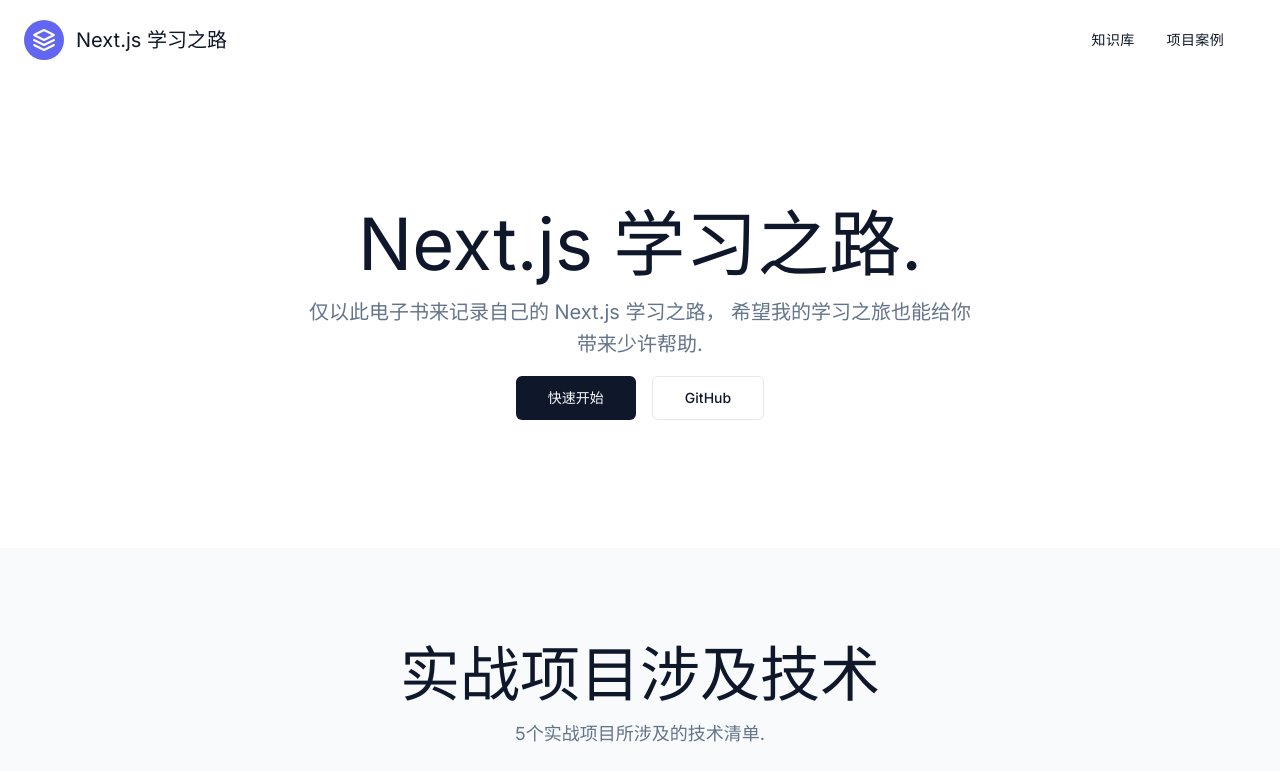
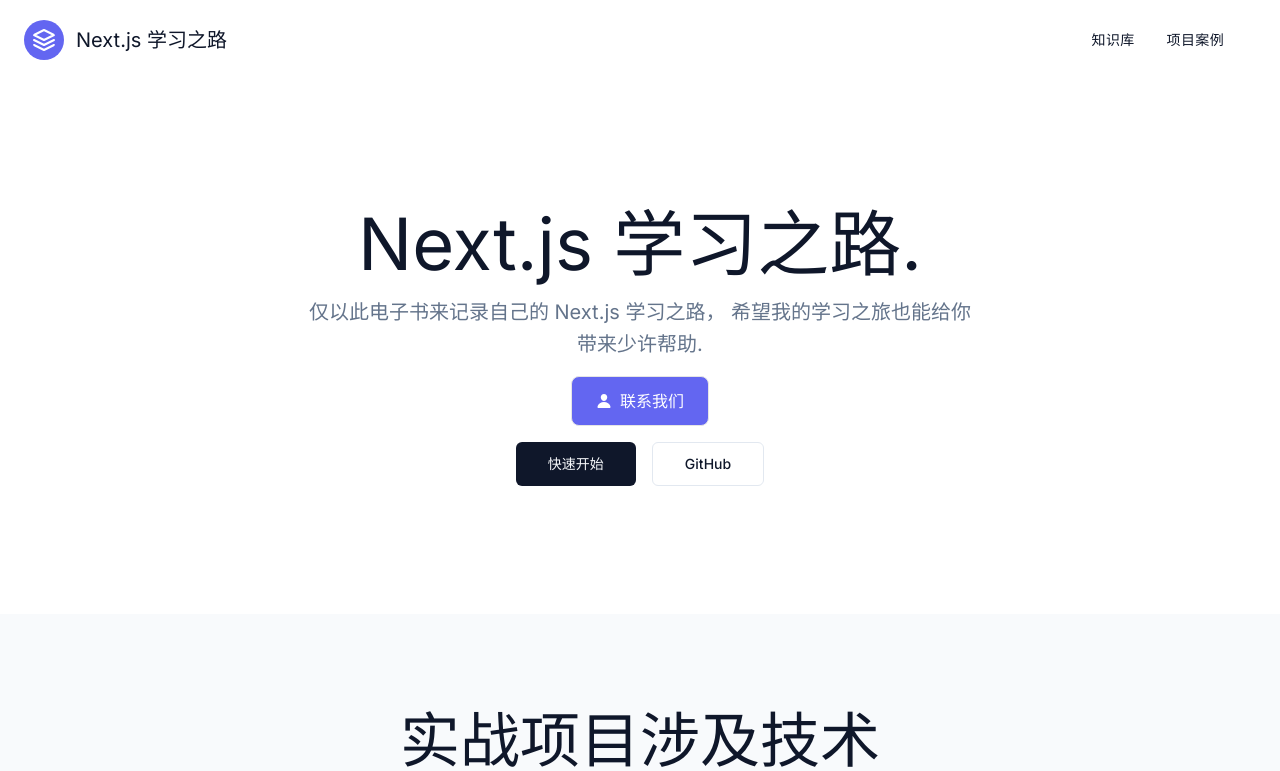
Before and after one commit to zhuima/nextjs-roadmap, a Next.js app: page / in a window 1280 px wide. Shown: the top 771 px of the page. Built offline with nearby package versions, Linux system fonts and the light colour scheme.

Commit message:
add wechat code for home content

```diff
--- a/components/content.tsx
+++ b/components/content.tsx
@@ -2,7 +2,7 @@
  * @Author: zhuima zhuima314@gmail.com
  * @Date: 2023-07-31 14:29:32
  * @LastEditors: zhuima zhuima314@gmail.com
- * @LastEditTime: 2023-08-14 18:45:44
+ * @LastEditTime: 2023-08-14 19:12:26
  * @FilePath: /nextjs-roadmap/components/content.tsx
  * @Description:
  *
@@ -11,6 +11,8 @@
 "use client";
 import React from "react";
 import Link from "next/link";
+import DocContactCard from "@/components/contactcard";
+import { IoPerson } from "react-icons/io5";
 
 const Content = () => {
   return (
@@ -23,6 +25,20 @@
           仅以此电子书来记录自己的 Next.js 学习之路，
           希望我的学习之旅也能给你带来少许帮助.
         </p>
+        {/* <div className="inline-flex items-center justify-center text-sm font-medium transition-colors focus-visible:outline-none focus-visible:ring-2 focus-visible:ring-ring focus-visible:ring-offset-2 disabled:opacity-50 disabled:pointer-events-none ring-offset-background bg-primary text-primary-foreground hover:bg-primary/90 h-11 px-8 rounded-md">
+          <DocContactCard />
+          <div className="flex gap-2 justify-center items-center">
+            <IoPerson />
+            联系我们
+          </div>
+        </div> */}
+        <div className="flex-1 btn-base text-white text-base text-muted-foreground btn-md sm:btn-lg bg-indigo-500 border dark:border-black border-neutral-200 dark:hover:border-neutral-800  sm:hover:bg-indigo-600 relative transition-colors">
+          <DocContactCard />
+          <div className="flex gap-2 justify-center items-center">
+            <IoPerson />
+            联系我们
+          </div>
+        </div>
         <div className="space-x-4">
           <Link
             href="/docs"
```
